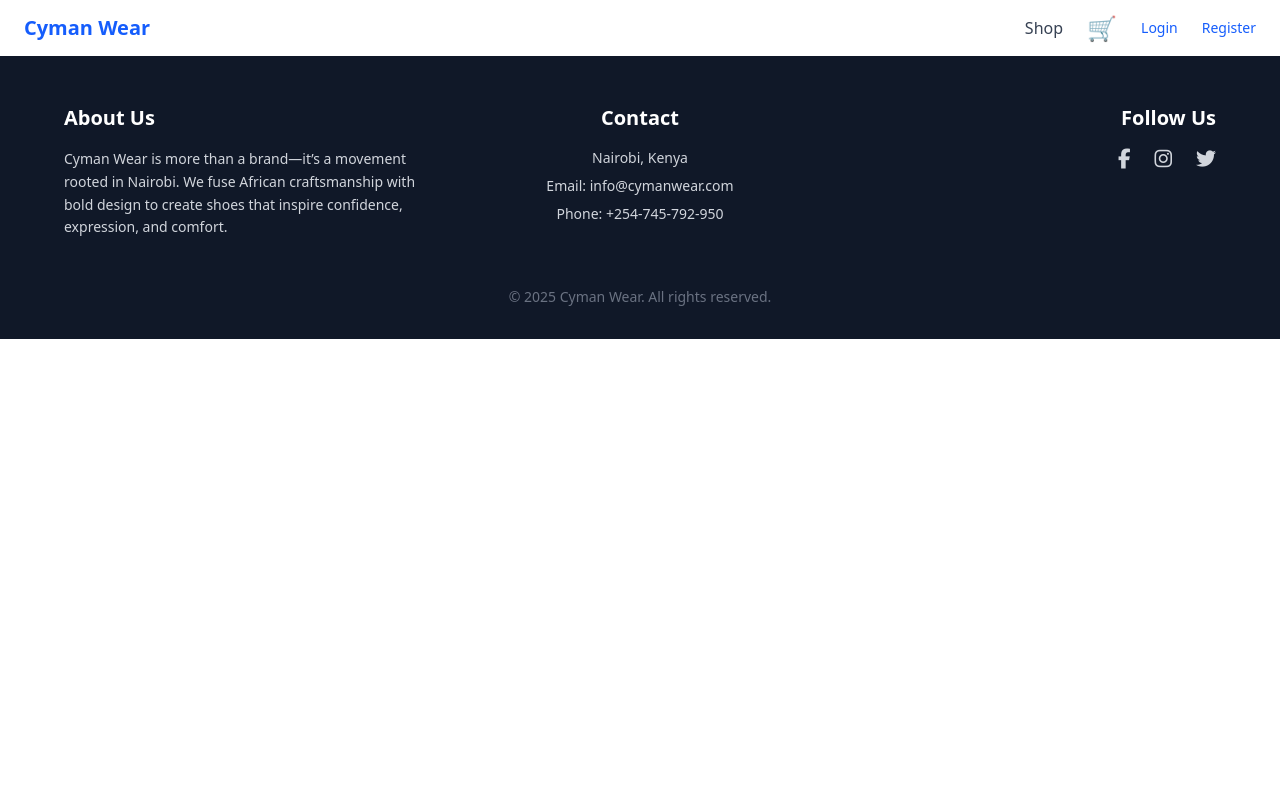
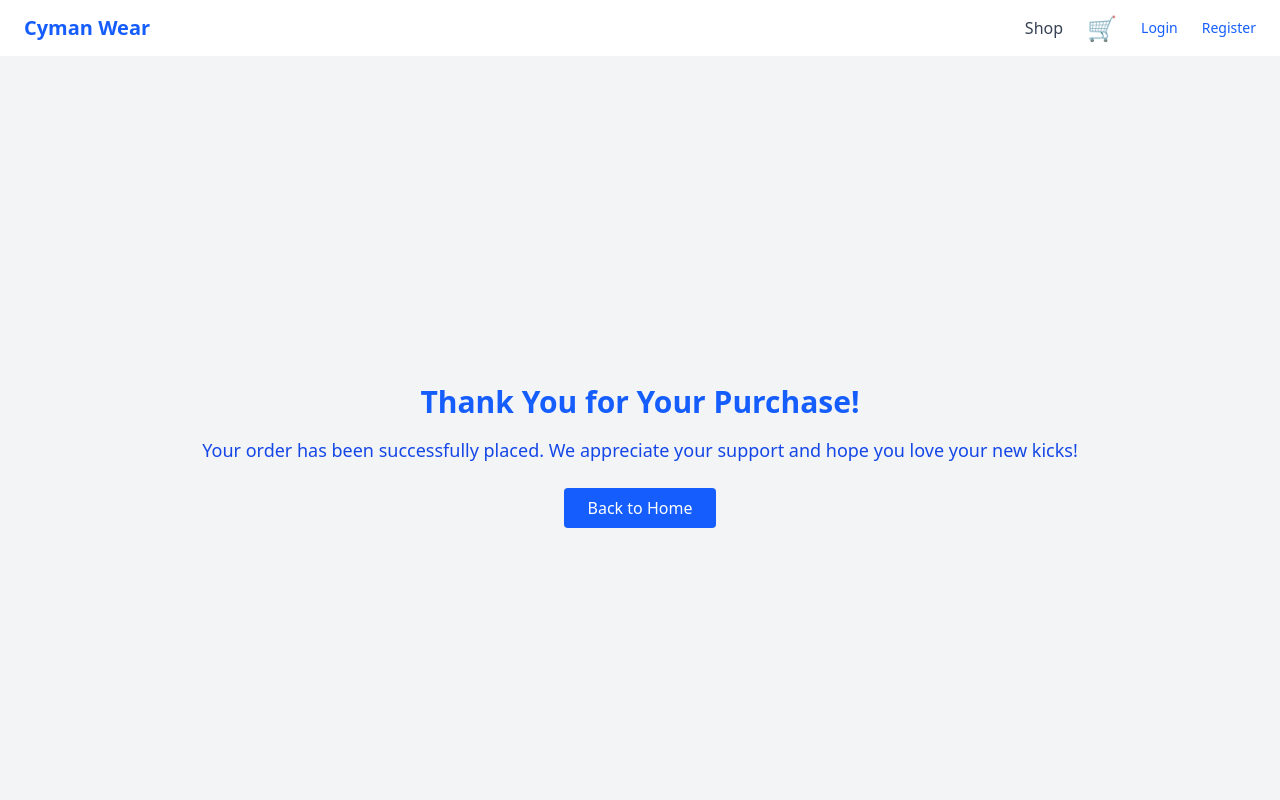
Before and after one commit to Manu-722/capstone-frontend, a React (Vite) app in the folder shoe-store/: page /thank-you in a window 1280 px wide. Shown: the top 800 px of the page. Built offline with nearby package versions, Linux system fonts and the light colour scheme.

Commit message:
added a thank you message

```diff
--- a/shoe-store/src/App.jsx
+++ b/shoe-store/src/App.jsx
@@ -4,7 +4,7 @@
 import 'react-toastify/dist/ReactToastify.css';
 
 
-import { CartProvider } from './context/CartContext'; // ✅ import context
+import { CartProvider } from './context/CartContext';
 
 import Navbar from './components/Navbar';
 import Home from './pages/Home';
@@ -15,6 +15,7 @@
 import Register from './pages/Register';
 import Cart from './pages/Cart';
 import Checkout from './pages/Checkout';
+import ThankYou from './pages/ThankYou';
 
 
 const App = () => (
@@ -26,6 +27,7 @@
         <Route path="/shop" element={<Shop />} />
         <Route path="/cart" element={<Cart />} />
         <Route path="/checkout" element={<Checkout />} />
+        <Route path="/thank-you" element={<ThankYou />} />
 
         <Route path="/login" element={<Login />} />
         <Route path="/signup" element={<Signup />} />
--- /dev/null
+++ b/shoe-store/src/pages/ThankYou.jsx
@@ -0,0 +1,21 @@
+import React from 'react';
+import { Link } from 'react-router-dom';
+
+const ThankYou = () => {
+  return (
+    <div className="flex flex-col items-center justify-center min-h-screen bg-gray-100 px-4 text-center">
+      <h1 className="text-3xl font-bold text-blue-600 mb-4">Thank You for Your Purchase!</h1>
+      <p className="text-lg text-blue-700 mb-6">
+        Your order has been successfully placed. We appreciate your support and hope you love your new kicks!
+      </p>
+      <Link
+        to="/"
+        className="bg-blue-600 text-white px-6 py-2 rounded hover:bg-blue-700 transition duration-300"
+      >
+        Back to Home
+      </Link>
+    </div>
+  );
+};
+
+export default ThankYou;
```
